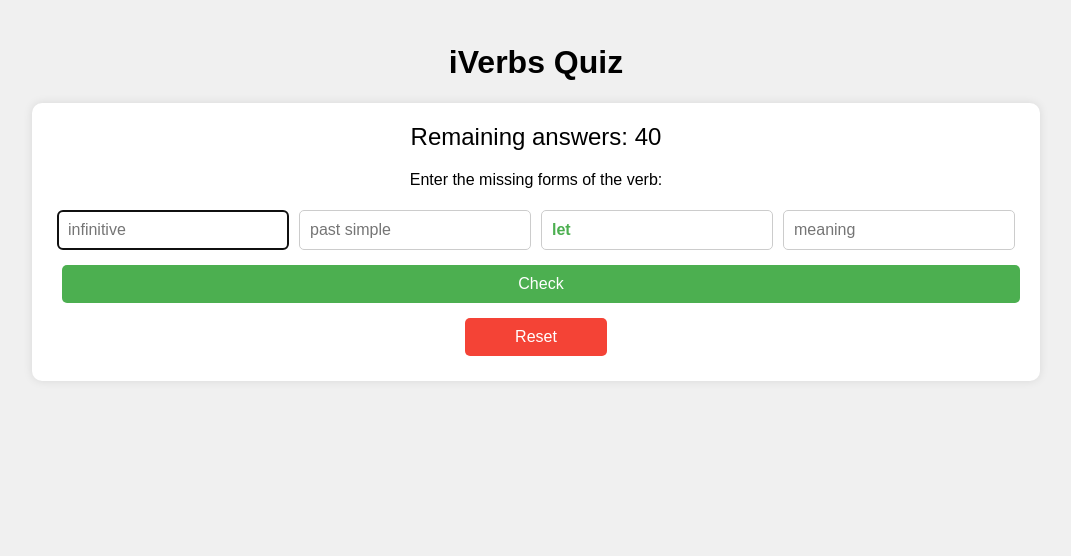
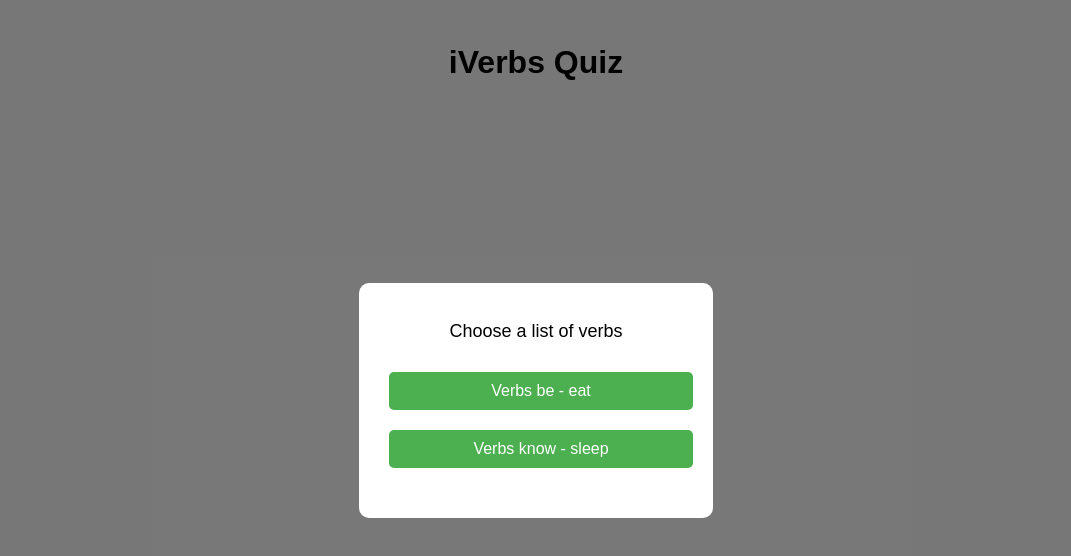
Before and after one commit to miguelamartin/iverbs, a React (Create React App) app: page / in a window 1280 px wide. Shown: the top 556 px of the page, without its empty margins (104-1175 px from the left). Built offline with nearby package versions, Linux system fonts and the light colour scheme.

Commit message:
more features

```diff
--- a/src/components/Quiz.css
+++ b/src/components/Quiz.css
@@ -86,6 +86,8 @@ body {
     border-radius: 10px;
     padding: 20px;
     text-align: center;
+    z-index: 1;
+    position: relative;
 }
 
 .modal-text {
@@ -156,7 +158,7 @@ body {
     padding: 20px;
     margin-top: 20px; /* Adjust as needed */
     box-shadow: 0 4px 8px rgba(0, 0, 0, 0.1);
-    position: relative;
+
     animation: bounceIn 0.5s ease-in-out forwards;
 }
 
--- a/src/components/Quiz.js
+++ b/src/components/Quiz.js
@@ -1,8 +1,9 @@
 import React, {useState, useEffect, useRef} from 'react';
 import './Quiz.css';
-import verbs from './data'; // Assuming you have a file with your verb data
 import correctSound from './correct.mp3'
 import incorrectSound from './incorrect.mp3'
+import verbs1 from "./verbs1";
+import verbs2 from "./verbs2";
 
 function Quiz() {
 
@@ -11,38 +12,37 @@ function Quiz() {
   const [questionType, setQuestionType] = useState('');
   const [userInput, setUserInput] = useState({});
   const [showModal, setShowModal] = useState(false);
+  const [showInit, setShowInit] = useState(false);
+  const [showReset, setShowReset] = useState(false);
   const infinitiveInputRef = useRef(null)
   const pastInputRef = useRef(null)
   const [isCorrect, setIsCorrect] = useState(null);
   const [isShake, setIsShake] = useState(false);
 
   const [currentData, setCurrentData] = useState(() => {
-    console.log("RESTORING DATA")
-    const savedData = localStorage.getItem('currentData');
-    const data = savedData ? JSON.parse(savedData) : verbs
-
-    return data
+    let data = localStorage.getItem('currentData');
+    if (!data) {
+      setShowInit(true)
+      return null
+    }
+    return JSON.parse(data)
   });
 
 
   useEffect(() => {
+    if (currentData) {
       let count = 0
       currentData.forEach((item) => {
         // Perform some operation on each item
         count = count + item.remaining
       });
-
+      selectRandomVerb();
       setRemaining(count)
-    selectRandomVerb();
-  }, [currentData]); // Run
-
-  useEffect(() => {
-    selectRandomVerb();
+    }
   }, [currentData]); // Run
 
   useEffect(() => {
     if (currentVerb && remaining > 0) {
-      console.log(questionType)
       if (questionType === 'infinitive') {
         pastInputRef?.current?.focus()
       } else {
@@ -104,69 +104,39 @@ function Quiz() {
       participle: inputParticiple,
       spanish: inputSpanish
     } = userInput;
-    let correct = false;
-    switch (questionType) {
-      case 'infinitive':
-        correct =
-          inputPast?.toLowerCase().replace(/\s+/g, '') === past.toLowerCase().replace(/\s+/g, '') &&
-          inputParticiple?.toLowerCase().replace(/\s+/g, '') === participle.toLowerCase().replace(/\s+/g, '') &&
-          inputSpanish?.toLowerCase().replace(/\s+/g, '').replace(/\//g, ',') === spanish.toLowerCase().replace(/\s+/g, '');
-        break;
-      case 'past':
-        correct =
-          inputInfinitive?.toLowerCase().replace(/\s+/g, '') === infinitive.toLowerCase().replace(/\s+/g, '') &&
-          inputParticiple?.toLowerCase().replace(/\s+/g, '') === participle.toLowerCase().replace(/\s+/g, '') &&
-          inputSpanish?.toLowerCase().replace(/\s+/g, '').replace(/\//g, ',') === spanish.toLowerCase().replace(/\s+/g, '');
-        break;
-      case 'participle':
-        correct =
-          inputInfinitive?.toLowerCase().replace(/\s+/g, '') === infinitive.toLowerCase().replace(/\s+/g, '') &&
-          inputPast?.toLowerCase().replace(/\s+/g, '') === past.toLowerCase().replace(/\s+/g, '') &&
-          inputSpanish?.toLowerCase().replace(/\s+/g, '').replace(/\//g, ',') === spanish.toLowerCase().replace(/\s+/g, '');
-        break;
-      case 'spanish':
-        correct =
-          inputInfinitive?.toLowerCase().replace(/\s+/g, '') === infinitive.toLowerCase().replace(/\s+/g, '') &&
-          inputPast?.toLowerCase().replace(/\s+/g, '') === past.toLowerCase().replace(/\s+/g, '') &&
-          inputParticiple?.toLowerCase().replace(/\s+/g, '').replace(/\//g, ',') === participle.toLowerCase().replace(/\s+/g, '');
-        break;
-      default:
-        break;
+
+    let correct =
+      (questionType === 'infinitive' || inputInfinitive?.toLowerCase().replace(/\s+/g, '') === infinitive.toLowerCase().replace(/\s+/g, '')) &&
+      (questionType === 'past' || inputPast?.toLowerCase().replace(/\s+/g, '') === past.toLowerCase().replace(/\s+/g, '')) &&
+      (questionType === 'participle' || inputParticiple?.toLowerCase().replace(/\s+/g, '') === participle.toLowerCase().replace(/\s+/g, '')) &&
+      (questionType === 'spanish' || inputSpanish?.toLowerCase().replace(/\s+/g, '').replace(/\//g, ',') === spanish.toLowerCase().replace(/\s+/g, ''));
+
+    const increment = correct ? -1 : 1
+    const index = currentData.indexOf(currentVerb)
+
+    currentData[index].remaining = currentData[index].remaining + increment
+
+    if (currentData[index].remaining === 0) {
+      currentData.splice(index, 1)
     }
 
+    setCurrentData(currentData);
+    setRemaining((prevCount) => prevCount + increment);
+    setIsCorrect(correct)
+    setTimeout(() => {
+      setIsCorrect(null);
+    }, 1000);
+    setIsShake(correct)
 
-    if (correct) {
-      const newData = currentData
-      const index = newData.indexOf(currentVerb)
-
-      newData[index].remaining = newData[index].remaining - 1
-      if (newData[index].remaining === 0) {
-        newData.splice(index, 1)
-      }
-
-      setCurrentData(newData);
-      setRemaining((prevCount) => prevCount - 1);
-
-      setIsCorrect(true)
-      setIsShake(true)
     setTimeout(() => {
       setIsShake(false);
     }, 1000);
+    if (correct) {
       selectRandomVerb();
+    } else {
+      setShowModal(true)
+    }
     localStorage.setItem('currentData', JSON.stringify(currentData));
-    } else {
-      const newData = currentData
-      const index = newData.indexOf(currentVerb)
-      newData[index].remaining = newData[index].remaining + 1
-      setRemaining((prevCount) => prevCount + 1);
-      setShowModal(true); // Show modal with correct answer
-      setIsCorrect(false)
-      setCurrentData(newData);
-      localStorage.setItem('currentData', JSON.stringify(currentData));
-    }
-    setTimeout(() => {
-      setIsCorrect(null);
-    }, 1000);
   };
 
   const closeModal = () => {
@@ -174,17 +144,42 @@ function Quiz() {
     selectRandomVerb();
   };
 
-  const resetCurrentData = () => {
-    console.log("RESET")
-    setCurrentData(verbs)
-    selectRandomVerb()
-    localStorage.clear()
+  const resetCurrentData = (verbs) => {
+    setCurrentData(JSON.parse(JSON.stringify(verbs)))
+
+    let count = 0
+    verbs.forEach((item) => {
+      // Perform some operation on each item
+      count = count + item.remaining
+    });
+    setRemaining(count)
+  }
+
+  const showResetModal = () => {
+    setShowReset(true)
+  }
+
+  const hideResetModal = () => {
+    setShowReset(false)
+  }
+
+  const verbsBeEat = () => {
+    resetCurrentData(verbs1)
+    setShowReset(false)
+    setShowInit(false)
+  }
+
+  const verbsKnowSleep = () => {
+    resetCurrentData(verbs2)
+    setShowReset(false)
+    setShowInit(false)
   }
 
   return (
+    <div>
+
+      {currentData && currentVerb && remaining && (
         <div className="Quiz">
-
-      {currentVerb && (
           <div className="question">
             <div className="score">Remaining answers: {remaining}</div>
             <p>Enter the missing forms of the verb:</p>
@@ -249,6 +244,7 @@ function Quiz() {
               <button className={isShake ? 'check-button shake' : 'check-button'} onClick={checkAnswer}>Check</button>
             </div>
           </div>
+        </div>
       )}
       {showModal && (
         <div className="modal-overlay">
@@ -281,14 +277,49 @@ function Quiz() {
 
         </div>
       )}
-      {remaining === 0 && (
+      {showReset && (
+        <div className="modal-overlay">
+          <div className="modal">
+            <div>
+              <p className="modal-text">Are you sure?</p>
+            </div>
+            <div className="modal-content">
+              <div>
+                <button className="check-button" onClick={verbsBeEat}>Verbs be - eat</button>
+                <button className="check-button" onClick={verbsKnowSleep}>Verbs know - sleep</button>
+              </div>
+            </div>
+            <div>
+              <button className="modal-button" onClick={hideResetModal}>Cancel</button>
+            </div>
+          </div>
+
+        </div>
+      )}
+      {showInit && (
+        <div className="modal-overlay">
+          <div className="modal">
+            <div>
+              <p className="modal-text">Choose a list of verbs</p>
+            </div>
+            <div className="modal-content">
+              <div>
+                <button className="check-button" onClick={verbsBeEat}>Verbs be - eat</button>
+                <button className="check-button" onClick={verbsKnowSleep}>Verbs know - sleep</button>
+              </div>
+            </div>
+          </div>
+        </div>
+      )}
+      {!showReset && !showInit && currentData && remaining === 0 && (
         <div className="Congratulations">
           <h2>Congratulations!</h2>
-          <p>You answered correctly to all the questions!</p>
+          <p>You are a verb master!</p>
         </div>
       )}
 
-      <button className={'reset-button'} onClick={resetCurrentData}>Reset</button>
+      {!showReset && !showInit && currentData && (
+        <button className={'reset-button'} onClick={showResetModal}>Reset</button>)}
 
     </div>
   );
--- /dev/null
+++ b/src/components/verbs1.js
@@ -0,0 +1,24 @@
+const verbs1 = [
+  {infinitive: 'be', past: 'was/were', participle: 'been', spanish: 'ser, estar', remaining: 2},
+  {infinitive: 'become', past: 'became', participle: 'become', spanish: 'convertirse, llegar a ser', remaining: 2},
+  {infinitive: 'begin', past: 'began', participle: 'begun', spanish: 'empezar', remaining: 2},
+  {infinitive: 'bite', past: 'bit', participle: 'bitten', spanish: 'morder', remaining: 2},
+  {infinitive: 'break', past: 'broke', participle: 'broken', spanish: 'romper', remaining: 2},
+  {infinitive: 'bring', past: 'brought', participle: 'brought', spanish: 'traer', remaining: 2},
+  {infinitive: 'build', past: 'built', participle: 'built', spanish: 'construir', remaining: 2},
+  {infinitive: 'burn', past: 'burnt', participle: 'burnt', spanish: 'quemar', remaining: 2},
+  {infinitive: 'buy', past: 'bought', participle: 'bought', spanish: 'comprar', remaining: 2},
+  {infinitive: 'catch', past: 'caught', participle: 'caught', spanish: 'coger', remaining: 2},
+  {infinitive: 'choose', past: 'chose', participle: 'chosen', spanish: 'elegir', remaining: 2},
+  {infinitive: 'come', past: 'came', participle: 'come', spanish: 'venir', remaining: 2},
+  {infinitive: 'cost', past: 'cost', participle: 'cost', spanish: 'costar', remaining: 2},
+  {infinitive: 'cut', past: 'cut', participle: 'cut', spanish: 'cortar', remaining: 2},
+  {infinitive: 'do', past: 'did', participle: 'done', spanish: 'hacer', remaining: 2},
+  {infinitive: 'draw', past: 'drew', participle: 'drawn', spanish: 'dibujar', remaining: 2},
+  {infinitive: 'dream', past: 'dreamt', participle: 'dreamt', spanish: 'soñar', remaining: 2},
+  {infinitive: 'drink', past: 'drank', participle: 'drunk', spanish: 'beber', remaining: 2},
+  {infinitive: 'drive', past: 'drove', participle: 'driven', spanish: 'conducir', remaining: 2},
+  {infinitive: 'eat', past: 'ate', participle: 'eaten', spanish: 'comer', remaining: 2},
+];
+
+export default verbs1;
--- /dev/null
+++ b/src/components/verbs2.js
@@ -0,0 +1,24 @@
+const verbs2 = [
+  {infinitive: 'know', past: 'knew', participle: 'known', spanish: 'saber, conocer', remaining: 2},
+  {infinitive: 'learn', past: 'learnt', participle: 'learnt', spanish: 'aprender', remaining: 2},
+  {infinitive: 'leave', past: 'left', participle: 'left', spanish: 'salir, abandonar', remaining: 2},
+  {infinitive: 'lend', past: 'lent', participle: 'lent', spanish: 'prestar', remaining: 2},
+  {infinitive: 'let', past: 'let', participle: 'let', spanish: 'permitir', remaining: 2},
+  {infinitive: 'lose', past: 'lost', participle: 'lost', spanish: 'perder', remaining: 2},
+  {infinitive: 'make', past: 'made', participle: 'made', spanish: 'hacer, fabricar', remaining: 2},
+  {infinitive: 'meet', past: 'met', participle: 'met', spanish: 'reunirse, conocer', remaining: 2},
+  {infinitive: 'pay', past: 'paid', participle: 'paid', spanish: 'pagar', remaining: 2},
+  {infinitive: 'put', past: 'put', participle: 'put', spanish: 'poner', remaining: 2},
+  {infinitive: 'read', past: 'read', participle: 'read', spanish: 'leer', remaining: 2},
+  {infinitive: 'ring', past: 'rang', participle: 'rung', spanish: 'sonar', remaining: 2},
+  {infinitive: 'run', past: 'ran', participle: 'run', spanish: 'correr', remaining: 2},
+  {infinitive: 'say', past: 'said', participle: 'said', spanish: 'decir', remaining: 2},
+  {infinitive: 'see', past: 'saw', participle: 'seen', spanish: 'ver', remaining: 2},
+  {infinitive: 'sell', past: 'sold', participle: 'sold', spanish: 'vender', remaining: 2},
+  {infinitive: 'shine', past: 'shone', participle: 'shone', spanish: 'brillar', remaining: 2},
+  {infinitive: 'sing', past: 'sang', participle: 'sung', spanish: 'cantar', remaining: 2},
+  {infinitive: 'sit', past: 'sat', participle: 'sat', spanish: 'sentarse', remaining: 2},
+  {infinitive: 'sleep', past: 'slept', participle: 'slept', spanish: 'dormir', remaining: 2},
+]
+
+export default verbs2;
```
Also changed, not shown: src/components/data.js (deleted, +0 -49 lines), 1 other file (tests, documents, lock files or other folders). Lines whose indentation alone changed are shown as unchanged.
